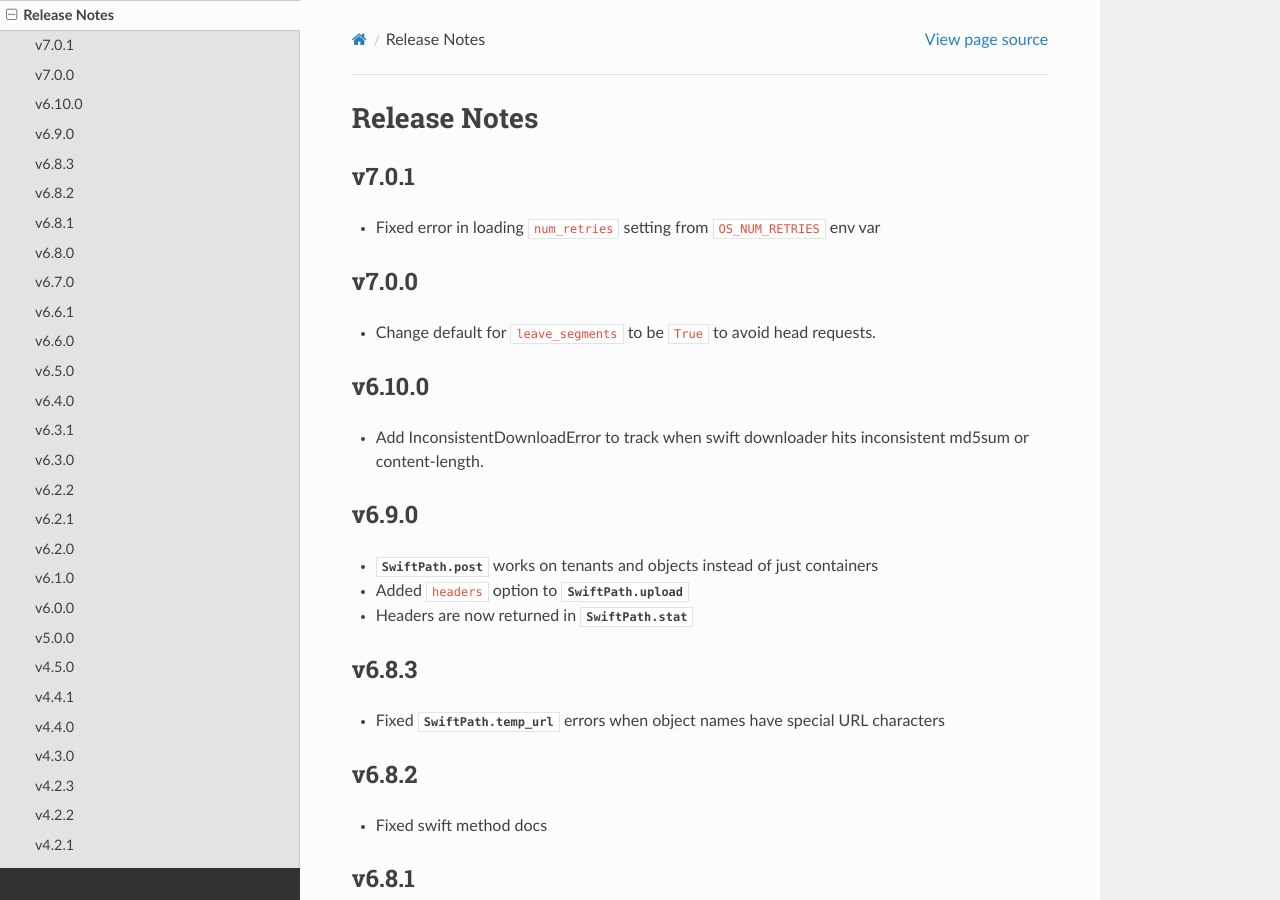
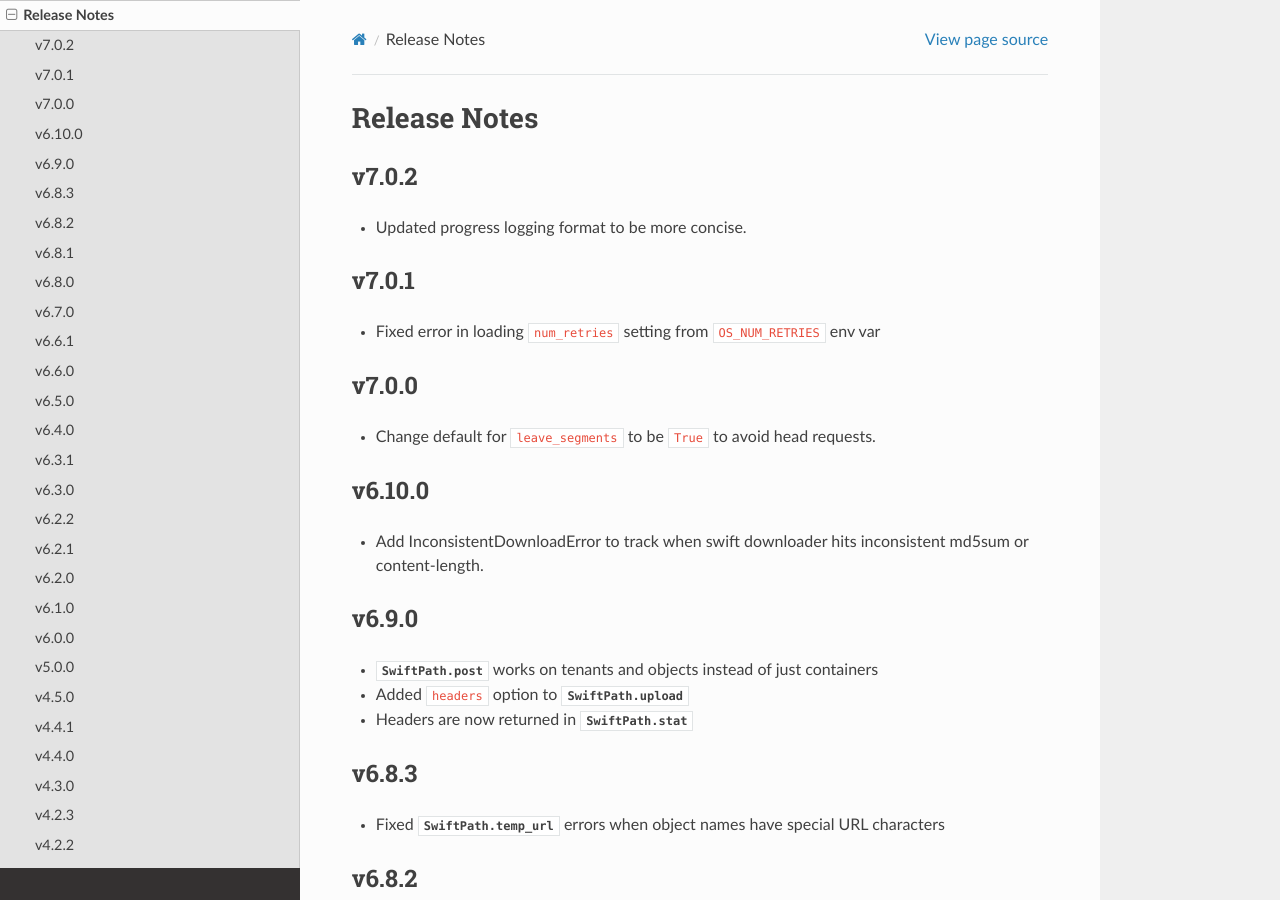
Before and after one commit to counsyl/stor, a Sphinx documentation site: the page built from docs/release_notes.rst, in a window 1280 px wide and 900 px high. Built offline with Sphinx 7.4.7 and the Read the Docs theme 2.0.0, drawn with Linux system fonts in a browser that asks for light colours; the version number could not be read and is left out.

Commit message:
Update docs

```diff
--- a/docs/release_notes.rst
+++ b/docs/release_notes.rst
@@ -1,5 +1,10 @@
 Release Notes
 =============
+
+v7.0.2
+------
+
+* Updated progress logging format to be more concise.
 
 v7.0.1
 ------
```
